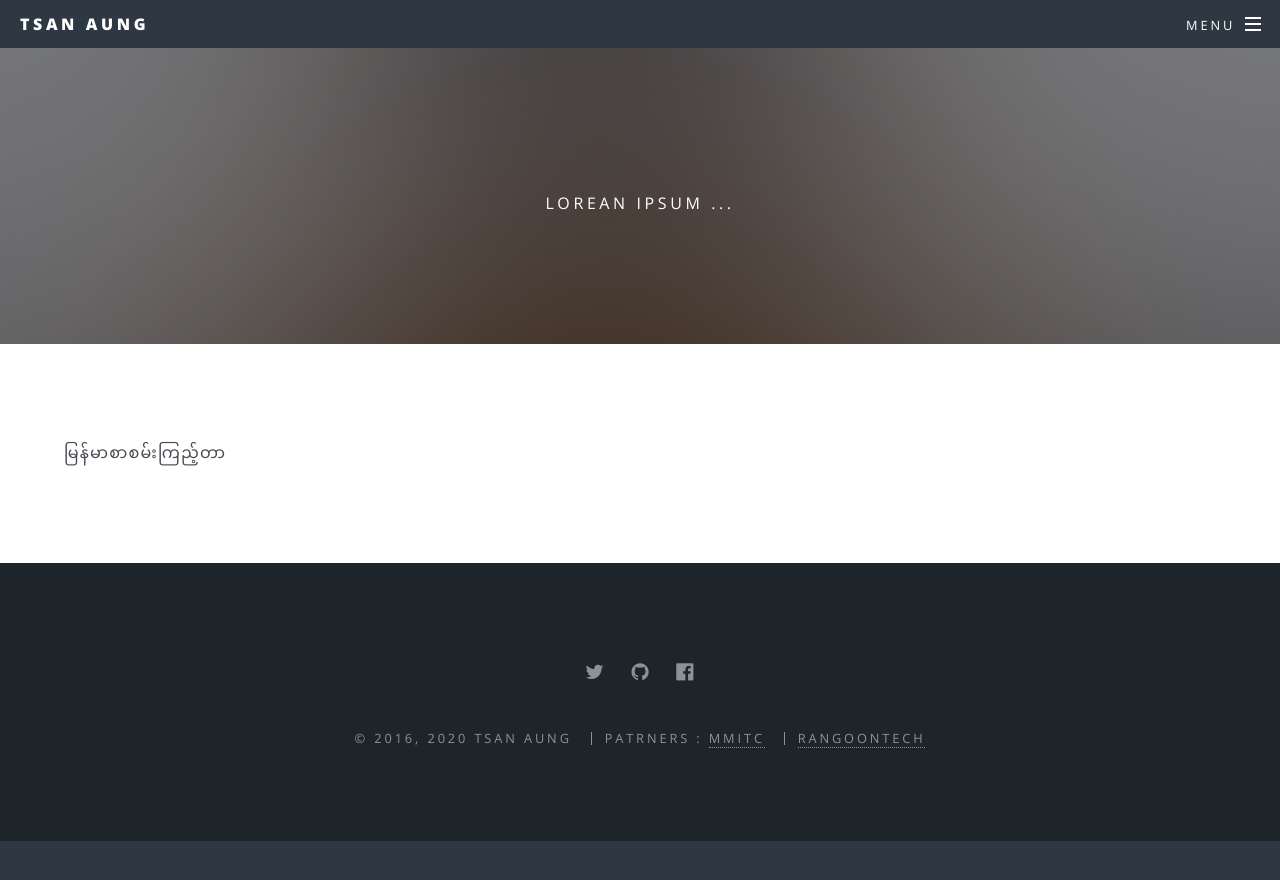
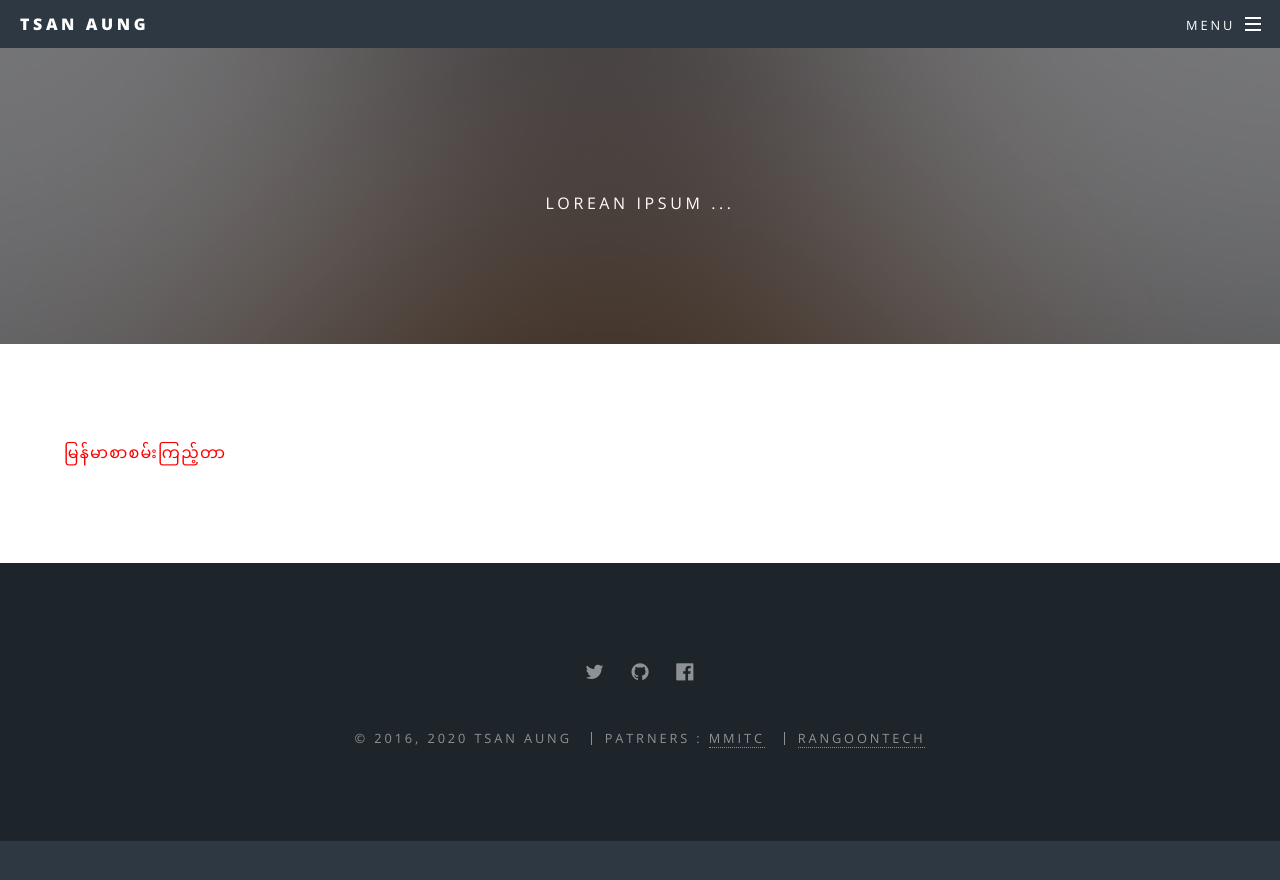
Before and after one commit to tsanaung/tsanaung.github.io, a Jekyll site: the page built from mmfonts.html, in a window 1280 px wide. Shown: the top 880 px of the page. Built offline with Jekyll 4.4.1, drawn with Linux system fonts in a browser that asks for light colours; some web fonts are replaced.

Commit message:
Update mmfonts.html

```diff
--- a/mmfonts.html
+++ b/mmfonts.html
@@ -2,5 +2,5 @@
 layout: page
 ---
 <section class="mmsagar">
-  <p style="{ font-family: "MMSagar"; src: url("http://smellthedust.com/wp-content/themes/cdn/fonts/MMSagar.ttf") format("truetype"); /* Safari, Android, iOS */ }"> မြန်မာစာစမ်းကြည့်တာ </p>
+  <p style="color: red; font-family: "MMSagar"; src: url("http://smellthedust.com/wp-content/themes/cdn/fonts/MMSagar.ttf") format("truetype");"> မြန်မာစာစမ်းကြည့်တာ </p>
 </section>
```
